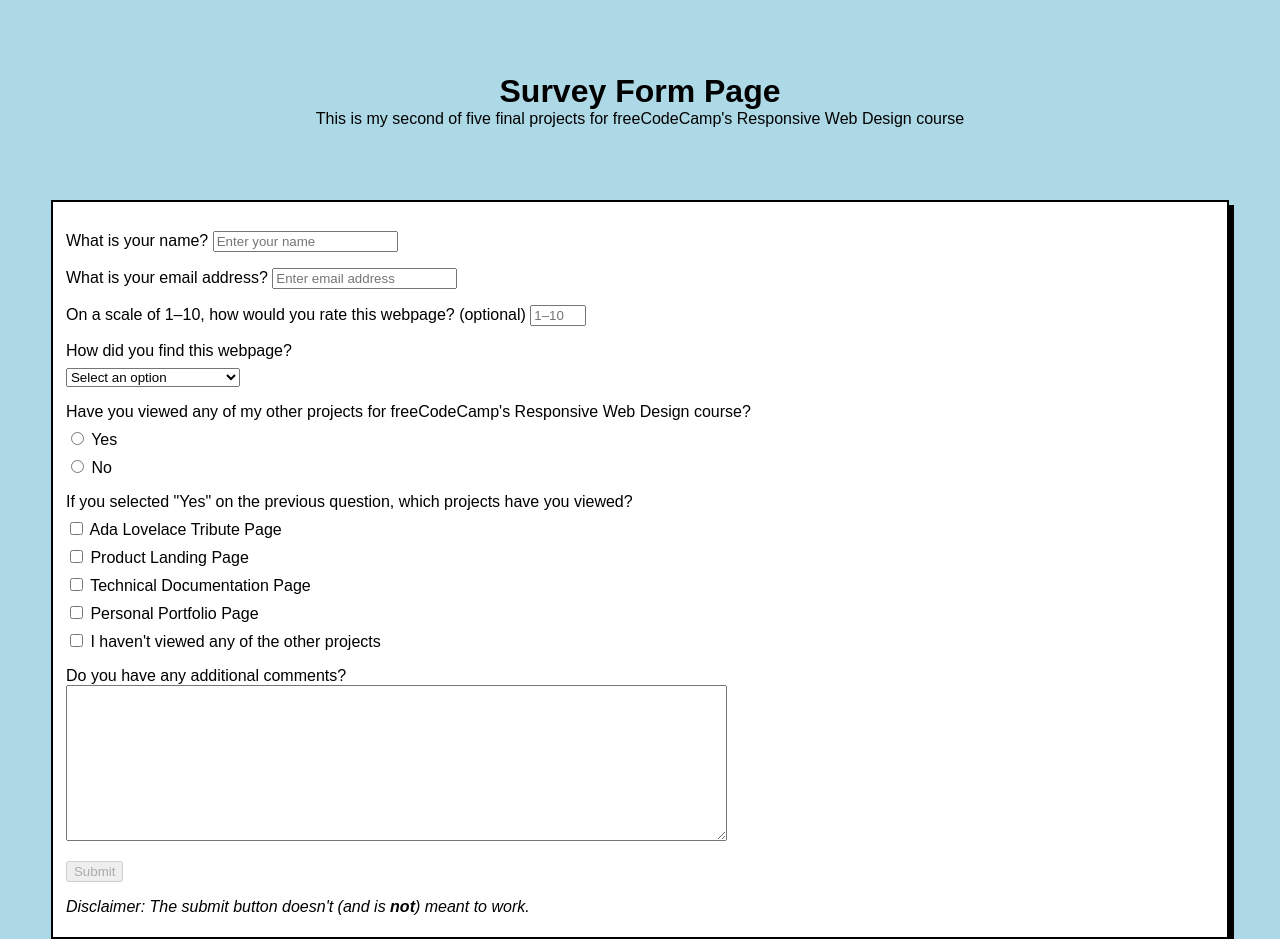
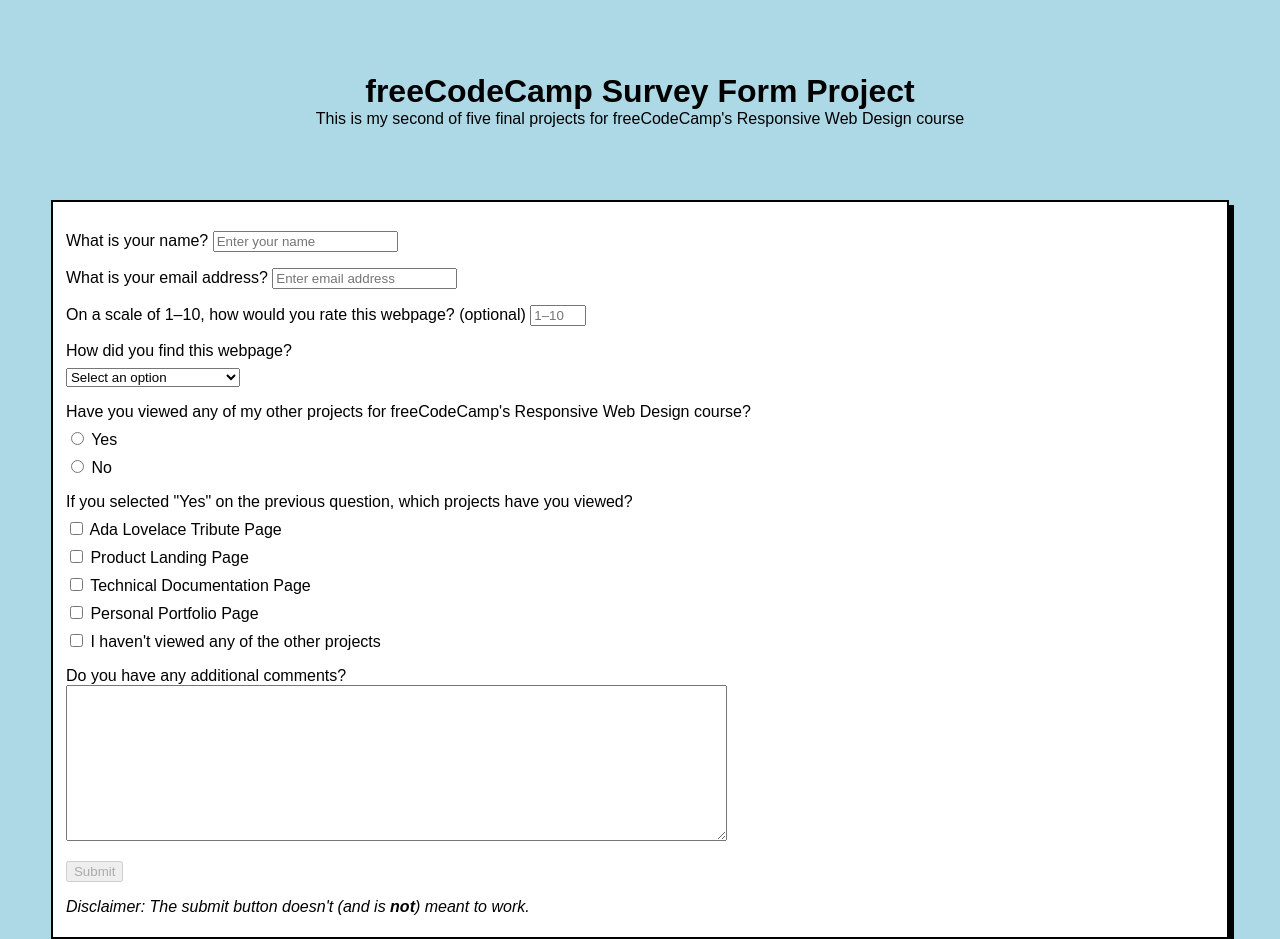
Before and after one commit to colin-intj/fcc-survey-form-project, a plain HTML site: page index.html in a window 1280 px wide. Shown: the top 939 px of the page. Drawn offline with Linux system fonts and the light colour scheme.

Commit message:
Give project a more specific name
This commit renames the project so visitors will know that it's a
freeCodeCamp project, not a form created by them.

```diff
--- a/index.html
+++ b/index.html
@@ -2,12 +2,12 @@
 <html lang="en">
   <head>
     <meta charset="utf-8">
-    <title>freeCodeCamp Survey Form</title>
+    <title>freeCodeCamp Survey Form Project</title>
     <link rel="stylesheet" href="./css/styles.css">
   </head>
   <body>
     <header>
-      <h1 id="title">Survey Form Page</h1>
+      <h1 id="title">freeCodeCamp Survey Form Project</h1>
       <p id="description">This is my second of five final projects for
         freeCodeCamp's Responsive Web Design course</p>
     </header>
```
Also changed, not shown: README.md.
